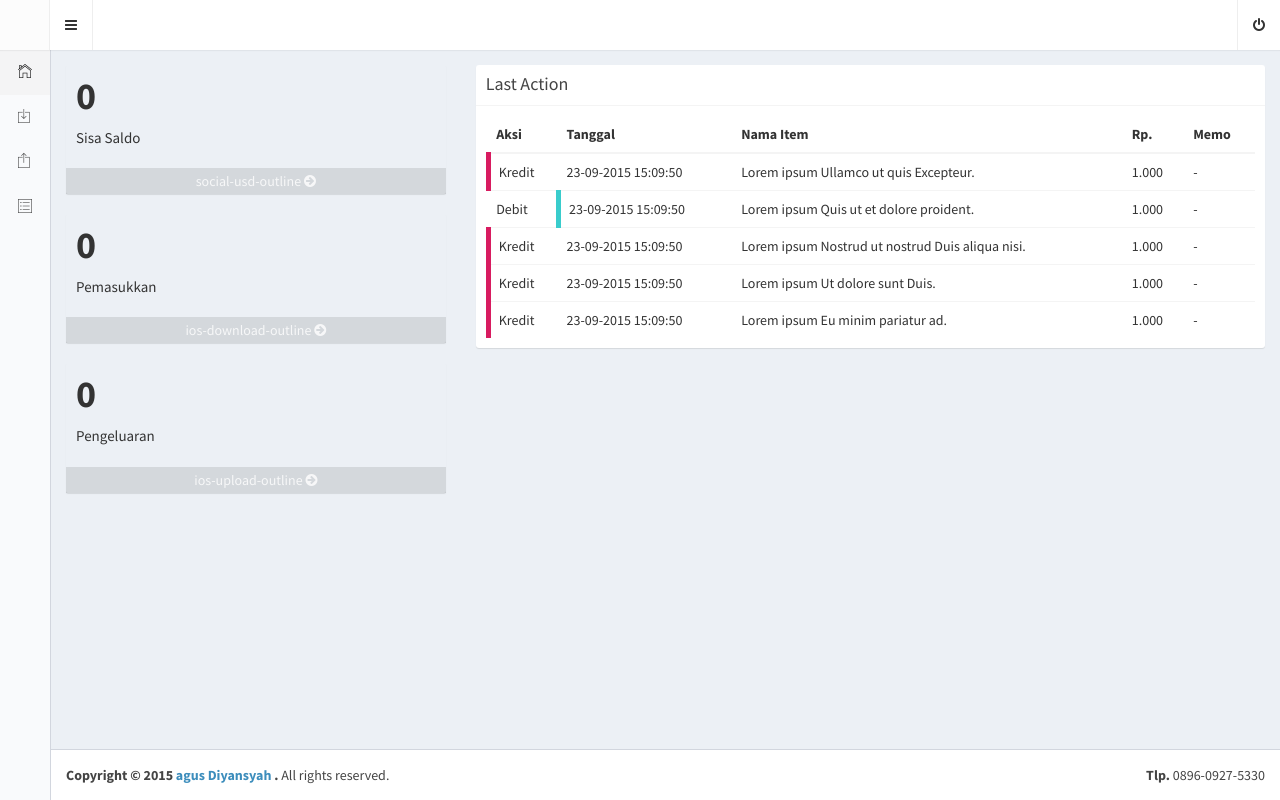
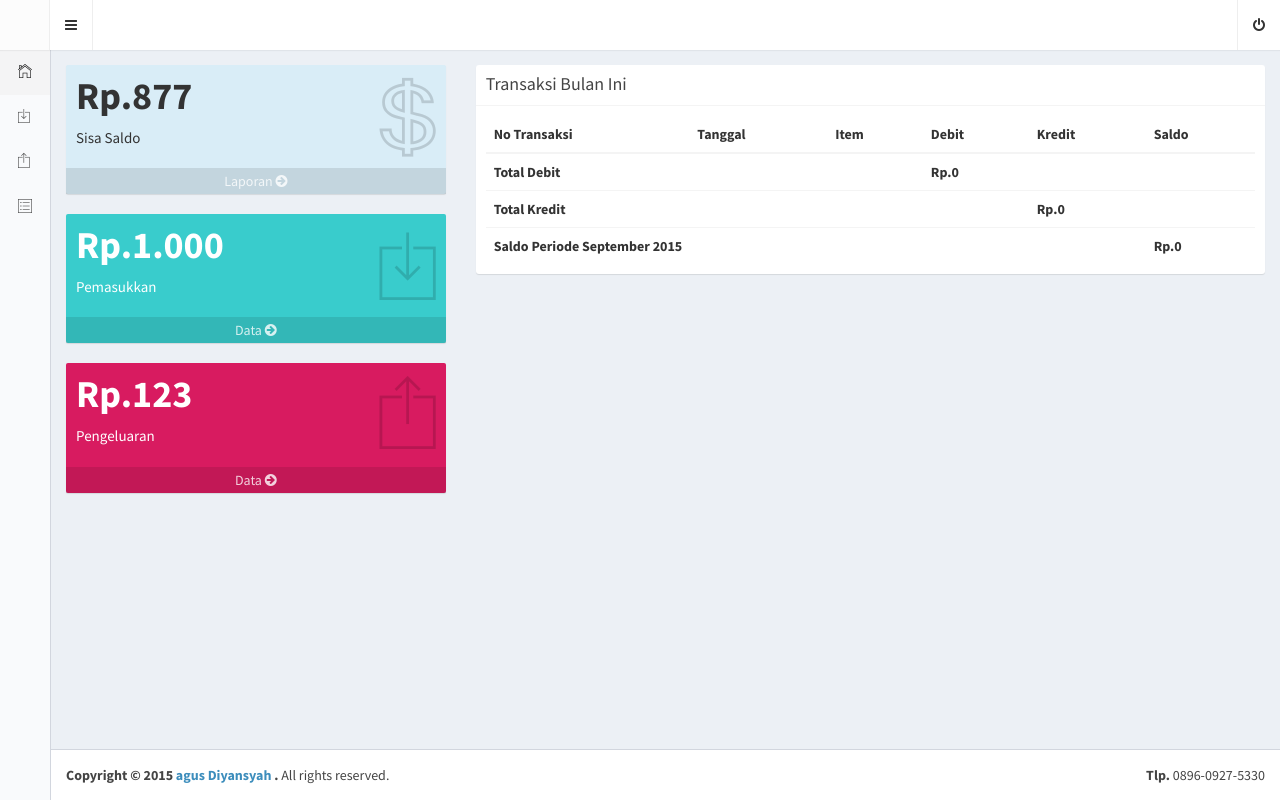
Before and after one commit to agusdiyansyah/pesantren, a PHP site: page /pesantren/ in a window 1280 px wide. Run offline with PHP 8.4, Linux system fonts and the light colour scheme; the visitor is signed in with stand-in values (Sample User, id 1); data comes from the database, SQL or seed files in the repository; data that the repository does not hold is empty; some web fonts are replaced.

Commit message:
+ update statbox

```diff
--- a/page/dashboard.php
+++ b/page/dashboard.php
@@ -1,63 +1,30 @@
 <div class="row">
-    <div class="col-xs-4 col-sm-4 col-md-4 col-lg-4">
+    <div class="col-xs-12 col-sm-12 col-md-4 col-lg-4">
         <?php
-            statbox('0', 'Sisa Saldo', 'javascript:;', 'social-usd-outline', 'info', 'info-saldo');
-            statbox('0', 'Pemasukkan', 'pemasukan', 'ios-download-outline', 'teal', 'info-debit');
-            statbox('0', 'Pengeluaran', 'pengeluaran', 'ios-upload-outline', 'maroon', 'info-kredit');
+            statbox('0', 'Sisa Saldo', 'laporan', 'Laporan', 'social-usd-outline', 'info', 'info-saldo');
+            statbox('0', 'Pemasukkan', 'pemasukan', 'Data', 'ios-download-outline', 'teal', 'info-debit');
+            statbox('0', 'Pengeluaran', 'pengeluaran', 'Data', 'ios-upload-outline', 'maroon', 'info-kredit');
         ?>
     </div>
-    <div class="col-xs-8 col-sm-8 col-md-8 col-lg-8">
+    <div class="col-xs-12 col-sm-12 col-md-8 col-lg-8">
         <div class="box box-solid">
             <div class="box-header with-border">
-                <h3 class="box-title">Last Action</h3>
+                <h3 class="box-title">Transaksi Bulan Ini</h3>
             </div><!-- /.box-header -->
             <div class="box-body clearfix">
                 <table class="table table-hover">
                     <thead>
                         <tr>
-                            <th>Aksi</th>
+                            <th>No Transaksi</th>
                             <th>Tanggal</th>
-                            <th>Nama Item</th>
-                            <th>Rp. </th>
-                            <th>Memo</th>
+                            <th>Item</th>
+                            <th>Debit</th>
+                            <th>Kredit</th>
+                            <th>Saldo</th>
                         </tr>
                     </thead>
-                    <tbody>
-                        <tr>
-                            <td style="border-left: 5px solid #D81B60">Kredit</td>
-                            <td><?php echo date('d-m-Y H:m:s') ?></td>
-                            <td>Lorem ipsum Ullamco ut quis Excepteur.</td>
-                            <td><?php echo duit(1000) ?></td>
-                            <td>-</td>
-                        </tr>
-                        <tr>
-                            <td style="border-right: 5px solid #39CCCC">Debit</td>
-                            <td><?php echo date('d-m-Y H:m:s') ?></td>
-                            <td>Lorem ipsum Quis ut et dolore proident.</td>
-                            <td><?php echo duit(1000) ?></td>
-                            <td>-</td>
-                        </tr>
-                        <tr>
-                            <td style="border-left: 5px solid #D81B60">Kredit</td>
-                            <td><?php echo date('d-m-Y H:m:s') ?></td>
-                            <td>Lorem ipsum Nostrud ut nostrud Duis aliqua nisi.</td>
-                            <td><?php echo duit(1000) ?></td>
-                            <td>-</td>
-                        </tr>
-                        <tr>
-                            <td style="border-left: 5px solid #D81B60">Kredit</td>
-                            <td><?php echo date('d-m-Y H:m:s') ?></td>
-                            <td>Lorem ipsum Ut dolore sunt Duis.</td>
-                            <td><?php echo duit(1000) ?></td>
-                            <td>-</td>
-                        </tr>
-                        <tr>
-                            <td style="border-left: 5px solid #D81B60">Kredit</td>
-                            <td><?php echo date('d-m-Y H:m:s') ?></td>
-                            <td>Lorem ipsum Eu minim pariatur ad.</td>
-                            <td><?php echo duit(1000) ?></td>
-                            <td>-</td>
-                        </tr>
+                    <tbody class='item-lap'>
+
                     </tbody>
                 </table>
             </div><!-- /.box-body -->
@@ -65,15 +32,19 @@
     </div>
 </div>
 <?php
+    $now = date('Y').'-'.date('m');
 	$js = "
 	<script>
 		// $('body').removeClass('sidebar-collapse');
         var debit = '".module."debit/ajax.php';
         var kredit = '".module."kredit/ajax.php';
         var saldo = '".module."home/ajax.php';
+        var engine = '".module."laporan/ajax.php';
         var module = '".module."';
+        var date    = '".$now."';
 	</script>
     <script src='".module."home/global.js'></script>
+    <script src='".module."laporan/render.js'></script>
     <script src='".module."home/index.js'></script>
 	";
 ?>
```
